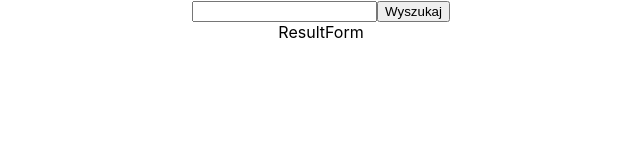
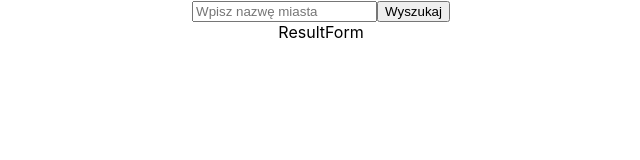
Before and after one commit to GrzegorzChmiel/Samuraj-Programowania, a React (Create React App) app: page / in a window 1280 px wide. Shown: the top 160 px of the page, without its empty margins (319-959 px from the left). Built offline with nearby package versions, Linux system fonts and the light colour scheme.

Commit message:
S7 L84 Aplikacja Pogoda cz. 3

```diff
--- a/src/components/App.js
+++ b/src/components/App.js
@@ -6,10 +6,19 @@ import "./App.css";
 //https://www.youtube.com/watch?v=fMB7aNN5ot4&list=PLTs20Q-BTEMNlWqt1sofJj5HDDqNlZy3L&index=2
 
 class App extends React.Component {
+  state = {
+    cityName: ""
+  };
+
+  handleCityChange = event => {
+    const newState = { cityName: event.target.value };
+    this.setState(newState);
+  };
+
   render() {
     return (
       <div className="App">
-        <InputForm />
+        <InputForm cityName={this.state.cityName} cityChangeHandler={this.handleCityChange} />
         <ResultForm />
       </div>
     );
--- a/src/components/InputForm.js
+++ b/src/components/InputForm.js
@@ -1,9 +1,9 @@
 import React from "react";
 
-const InputForm = () => {
+const InputForm = props => {
   return (
     <form>
-      <input type="text"></input>
+      <input type="text" value={props.cityName} placeholder="Wpisz nazwę miasta" onChange={props.cityChangeHandler}></input>
       <button type="submit">Wyszukaj</button>
     </form>
   );
```
